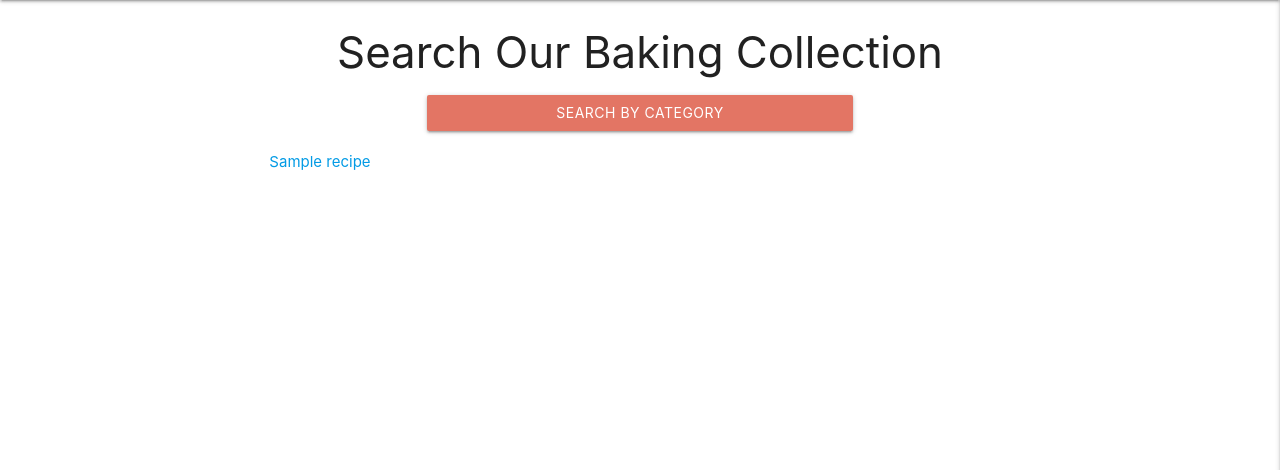
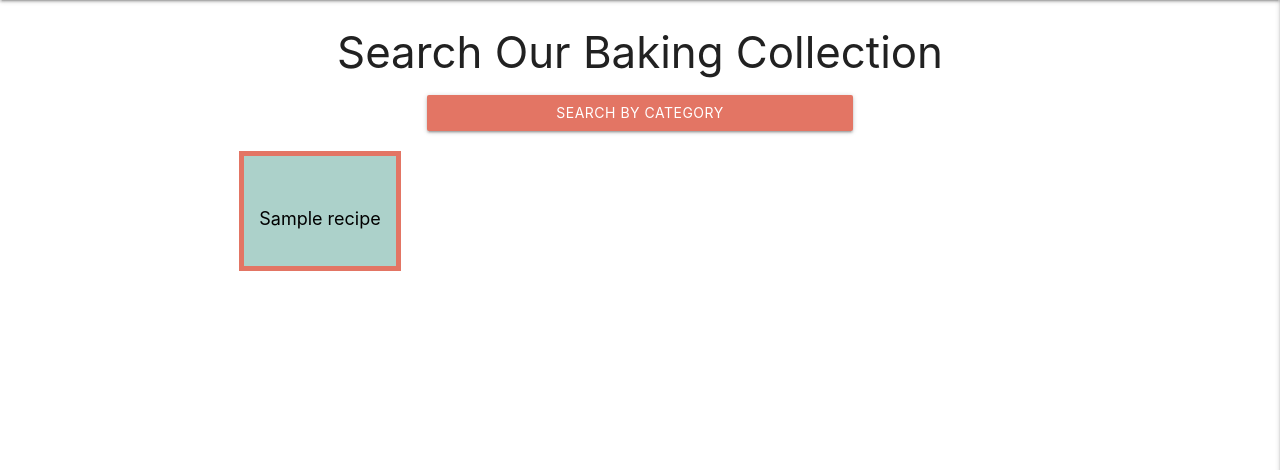
Before and after one commit to Jason-Philip/BakersBox, a Flask app: page /search in a window 1280 px wide. Shown: the part 64-534 px from the top of the page. Run offline with Flask 2, Linux system fonts and the light colour scheme; a database or web service that is not in the repository returns one stand-in record (values such as "Sample title"); some libraries are stand-ins or nearby versions.

Commit message:
Added styling to the search results

```diff
--- a/static/css/style.css
+++ b/static/css/style.css
@@ -140,13 +140,31 @@ hr {
 
 /*Styling for the search area*/
 .search_results {
-    width: 100%;
-    height: 20vh;
+    width: 85%;
+    height: 15vh;
+    background-color: #acd1ca;
+    margin-top: 20px;
+    align-content: center;
+    margin: 0 auto;
+    margin-bottom: 35px;
+    border: 5px solid #e37564;
+}
+
+.search_results:hover{
+    background-color: #439788;
+}
+
+.search_results p{
+    display: block;
+    padding-top: 15px;
+    font-size: 18px;
+    color: black;
 }
 
 .text_center {
     text-align: center;
 }
+
 
 /*Styling for the recipe view page*/
 .titleof_recipe {
--- a/templates/search.html
+++ b/templates/search.html
@@ -21,10 +21,12 @@
         <div class="col s12 l8 offset-l2 m10 offset-m1">
             <div class="row">
                 {% for recipe in recipes %}
-                    <div class="col s12 m6 l3">
-                        <div class="container search_results text_center">
-                            <a href="{{ url_for('recipe_view', recipe_id=recipe._id) }}">{{ recipe.recipe_name.capitalize() }}</a>
-                        </div>
+                    <div class="container display_box col s12 m6 l3">
+                        <a href="{{ url_for('recipe_view', recipe_id=recipe._id) }}">
+                            <div class="search_results text_center">
+                                <p>{{ recipe.recipe_name.capitalize() }}</p>
+                            </div>
+                        </a>
                     </div>
                 {% endfor %}
             </div>
```
